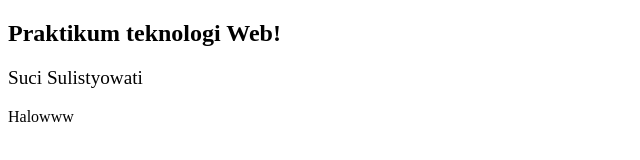
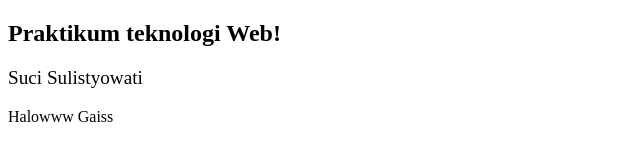
Before and after one commit to succikaaa/6102_Suci-Sulistyowati_TEK-WEB-B, a plain HTML site: page Tekweb/index.html in a window 1280 px wide. Shown: the full height of the page, 0-640 px from the left. Drawn offline with Linux system fonts and the light colour scheme.

Commit message:
Latihan Praktikum 1

```diff
--- a/Tekweb/index.html
+++ b/Tekweb/index.html
@@ -9,7 +9,7 @@
     <div>
         <h2>Praktikum teknologi Web!</h2>
         <p style="font-size:1.2em;">Suci Sulistyowati</p>
-        <p>Halowww</p>
+        <p>Halowww Gaiss</p>
     </div>
 </body>
 </html>
```
